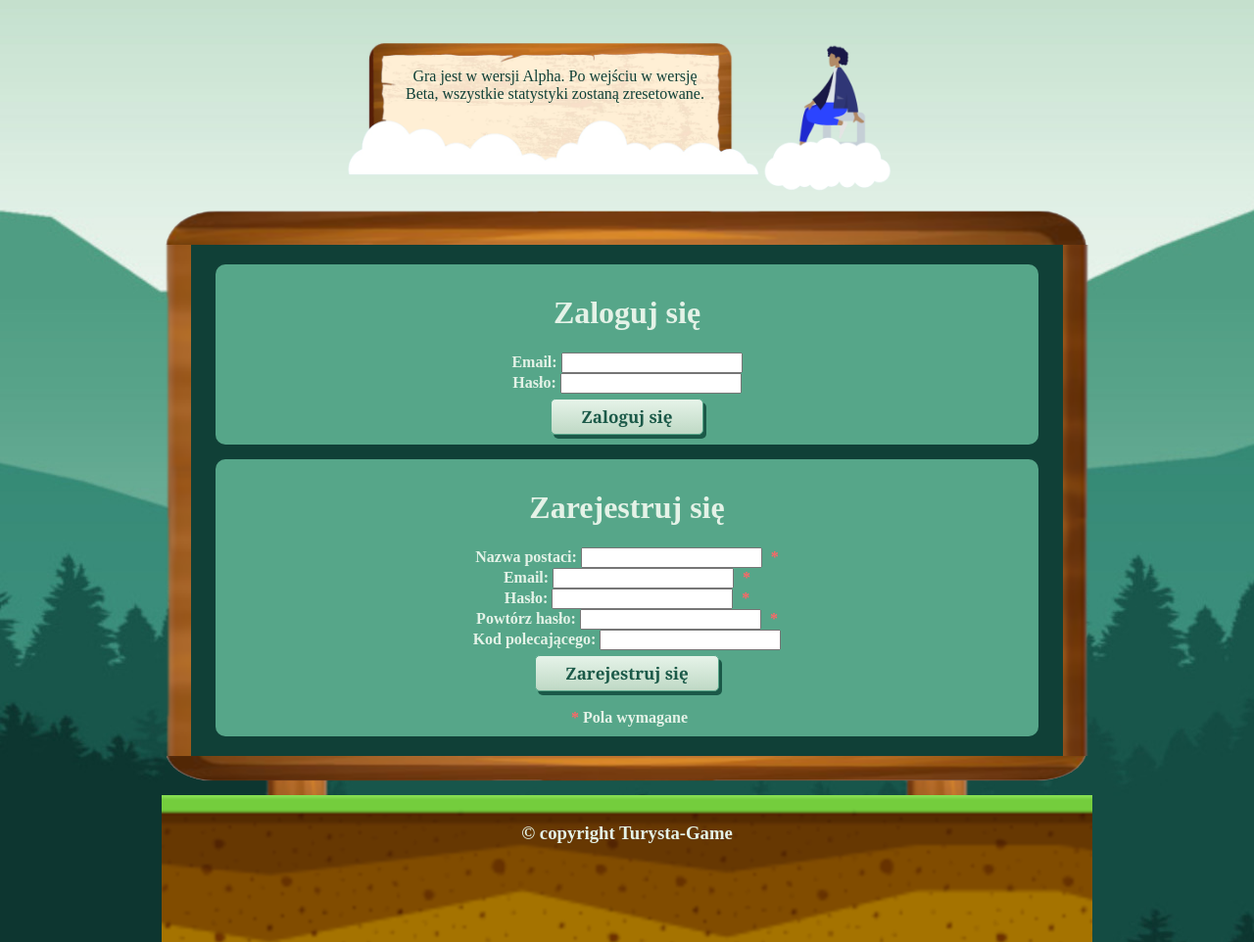
After one commit to PiskorowskiJakub/Turysta, a PHP site: page / in a window 1280 px wide. The commit adds this page. Shown: the whole page at 98% size. Run offline with PHP 8.4, Linux system fonts and the light colour scheme; style sheets or scripts are compiled from the project's sources.

Commit message:
Created signin page

```diff
--- /dev/null
+++ b/index.php
@@ -0,0 +1,68 @@
+<?php
+if(isset($_GET["page"])) $strona = "./pages/".$_GET["page"];
+else $strona = "./pages/profile";
+?>
+<!DOCTYPE html>
+<html>
+  <head>
+    <meta name="viewport" content="width=device-width, initial-scale=1">
+    <link rel="stylesheet" href="https://cdnjs.cloudflare.com/ajax/libs/font-awesome/4.7.0/css/font-awesome.min.css">
+
+    <!-- Styles -->
+    <link rel="stylesheet" href="./styles/main.css">
+    <link rel="stylesheet" href="./styles/menu.css">
+
+  </head>
+  <body>
+
+    <div class="pageLogin">
+
+
+
+      <div class="top">
+        <div class="infoBox">
+          <div class="info">
+            Gra jest w wersji Alpha. Po wejściu w wersję Beta, wszystkie statystyki zostaną zresetowane.
+          </div>
+        </div>
+      </div>
+
+      <div class="mainBox">
+        <div class="topMain"><pre> </pre></div>
+
+        <div class="main">
+          <div class="content">
+
+                <?php include("./pages/login.php"); ?>
+
+          </div>
+        </div>
+
+        <div class="bottomMain"><pre> </pre></div>
+      </div>
+
+
+
+
+    <div class="footer"><h3>© copyright Turysta-Game</h3></div>
+    </div>
+  </body>
+</html>
+
+<script>
+function myFunction() {
+  var x = document.getElementById("myTopnav");
+  if (x.className === "topnav") {
+    x.className += " responsive";
+  } else {
+    x.className = "topnav";
+  }
+}
+</script>
+
+<?php
+    if(isset($_POST['wybor'])){
+        if($_POST['wybor'] == 'm') {header('Location: ./main.php'); exit;}
+        //else if($_POST['wybor'] == 'l') include("./pages/login.php");
+    }
+?>
--- /dev/null
+++ b/pages/login.php
@@ -0,0 +1,36 @@
+<?php include('scripts/signin.php'); ?>
+
+<div class="loginBox">
+    <h1>Zaloguj się </h1>
+
+    <form method="POST">
+        <label for="fname">Email: </label>
+        <input type="email" name="email" required/> </br>
+        <label for="fname">Hasło: </label>
+        <input type="password" name="password" required/> </br>
+        <input type="submit" name="login" value="Zaloguj się" class="mainButton"/>
+    </form>
+</div>
+<div class="signinBox">
+    <h1>Zarejestruj się </h1>
+
+    <form method="POST">
+        <label for="fname">Nazwa postaci: </label>
+        <input type="text" name="regUsername" required/> <span class="required"></span></br>
+        <label for="fname">Email: </label>
+        <input type="email" name="regEmail" required/> <span class="required"></span></br>
+        <label for="fname">Hasło: </label>
+        <input type="password" name="RegPassword" required/> <span class="required"></span></br>
+        <label for="fname">Powtórz hasło: </label>
+        <input type="password" name="RegRepassword" required/> <span class="required"></span></br>
+        <label for="fname">Kod polecającego: </label>
+        <input type="text" name="RegInvCode" /> </br>
+        <input type="submit" name="signin" value="Zarejestruj się" class="mainButton"/>
+    </form>
+
+    </br><span class="required"></span> Pola wymagane
+</div>
+
+<?php
+    if(isset($_POST['signin'])) SignIn();
+?>
--- /dev/null
+++ b/pages/scripts/signin.php
@@ -0,0 +1,16 @@
+<?php
+function SignIn(){
+    if(isset($_POST['signin'])){
+        header('Location: ./main.php'); exit;
+    }
+}
+
+
+
+/*
+if(isset($_POST['wybor'])){
+    if($_POST['wybor'] == 'm') {header('Location: ./main.php'); exit;}
+    //else if($_POST['wybor'] == 'l') include("./pages/login.php");
+}
+*/
+?>
--- a/styles/_base.scss
+++ b/styles/_base.scss
@@ -24,3 +24,4 @@ $maxWidth: 967px; //to response web
 $widthHeader: 1200px;
 
 $font-size: 15px;
+$font-color: $third-color;
--- a/styles/main.css
+++ b/styles/main.css
@@ -9,11 +9,77 @@ body {
   background-position: center;
   background-attachment: fixed;
   background-position: center center;
+  margin: 0;
+  display: flex;
+  justify-content: center;
 }
 
 .page {
   margin: 0;
   padding: 0;
+}
+
+.pageLogin {
+  margin: 0 auto;
+  text-align: center;
+  display: flex;
+  flex-direction: column;
+}
+
+.pageLogin .top {
+  width: 100%;
+}
+
+.pageLogin .top .infoBox {
+  width: 100%;
+}
+
+.pageLogin .top .infoBox .info {
+  max-width: 520px;
+}
+
+.pageLogin .mainBox {
+  font-weight: bold;
+}
+
+.pageLogin .mainBox .required::before {
+  content: "*";
+  color: #ff6666;
+  margin-left: 5px;
+}
+
+.pageLogin .loginBox, .pageLogin .signinBox {
+  background-color: #56A689;
+  border-radius: 10px;
+  margin: 15px 20px;
+  padding: 10px 0;
+}
+
+.mainButton {
+  box-shadow: 3px 4px 0px 0px #1b5948;
+  background: linear-gradient(to bottom, #e4f2e7 5%, #bfd9c5 100%);
+  background-color: #e4f2e7;
+  border-radius: 5px;
+  border: 1px solid #56a689;
+  display: inline-block;
+  cursor: pointer;
+  color: #1b5948;
+  font-family: Georgia;
+  font-size: 17px;
+  font-weight: bold;
+  padding: 6px 30px;
+  text-decoration: none;
+  margin-top: 5px;
+}
+
+.mainButton:hover {
+  background: linear-gradient(to bottom, #bfd9c5 5%, #e4f2e7 100%);
+  background-color: #bfd9c5;
+}
+
+.mainButton:active {
+  position: relative;
+  top: 1px;
 }
 
 .top {
@@ -37,6 +103,7 @@ body {
 .top .infoBox {
   background-image: url("../img/layout/chmura-ghost-info.png");
   max-width: 600px;
+  min-width: 500px;
   max-height: 198px;
   margin-top: 2%;
   width: 65%;
@@ -88,7 +155,7 @@ body {
 }
 
 .mainBox {
-  width: 80%;
+  width: 950px;
   max-width: 1000px;
   display: flex;
   flex-direction: column;
@@ -128,17 +195,17 @@ body {
 .footer {
   background-image: url("../img/layout/footer.png");
   background-position: absolute;
-  border: 1px solid red;
   bottom: 0;
+  left: 0;
   width: 100%;
   height: 150px;
-  max-height: 200px;
 }
 
 .footer h3 {
   text-align: center;
   color: #E4F2E7;
   padding-top: 3%;
+  margin-block-start: 0;
 }
 
 @media only screen and (max-width: 967px) {
--- a/styles/main.scss
+++ b/styles/main.scss
@@ -12,13 +12,83 @@
     background-position: center;
     background-attachment: fixed;
     background-position: center center;
+    margin:0;
+    display: flex;
+    justify-content: center;
   }
   .page{
     margin:0;
     padding: 0;
   }
+  //----------------------------------------------------
+  // Page Login
+  //----------------------------------------------------
+  .pageLogin{
+    margin: 0 auto;
 
+    text-align: center;
+    display: flex;
+    flex-direction: column;
 
+    .top{
+      width: 100%;
+      .infoBox{
+        //max-width: 1000px;
+        width: 100%;
+        .info{
+          max-width: 520px;
+        }
+      }
+    }
+    .mainBox{
+      font-weight: bold;
+
+      .required::before {
+        content: "*";
+        color: rgb(255, 102, 102);
+        margin-left: 5px;
+      }
+    }
+
+    .loginBox, .signinBox{
+      background-color: $third-color;
+      border-radius: 10px;
+      margin: 15px 20px;
+      padding: 10px 0;
+    }
+  }
+
+  //----------------------------------------------------
+  // Main button
+  //----------------------------------------------------
+  .mainButton {
+    box-shadow: 3px 4px 0px 0px #1b5948;
+    background:linear-gradient(to bottom, #e4f2e7 5%, #bfd9c5 100%);
+    background-color:#e4f2e7;
+    border-radius:5px;
+    border:1px solid #56a689;
+    display:inline-block;
+    cursor:pointer;
+    color:#1b5948;
+    font-family:Georgia;
+    font-size:17px;
+    font-weight:bold;
+    padding:6px 30px;
+    text-decoration:none;
+
+    margin-top: 5px;
+  }
+  .mainButton:hover {
+    background:linear-gradient(to bottom, #bfd9c5 5%, #e4f2e7 100%);
+    background-color:#bfd9c5;
+  }
+  .mainButton:active {
+    position:relative;
+    top:1px;
+  }
+  //----------------------------------------------------
+  // Top style
+  //----------------------------------------------------
   .top{
     float: left;
     width: 79%;
@@ -41,6 +111,7 @@
         background-image: $info-background-image;
 
         max-width: 600px;
+        min-width: 500px;
         max-height: 198px;
         margin-top: 2%;
         width: 65%;
@@ -93,8 +164,11 @@
     }
   }
 
+  //----------------------------------------------------
+  // Main Box style
+  //----------------------------------------------------
   .mainBox {
-    width: 80%;
+    width: 950px;
     max-width: 1000px;
 
     display: flex;
@@ -131,23 +205,30 @@
     }
 
   }
-
+  //----------------------------------------------------
+  // Footer style
+  //----------------------------------------------------
   .footer{
     background-image: $footer-background-image;
     background-position: absolute;
 
-    border: 1px solid red;
     bottom: 0;
+    left: 0;
     width: 100%;
     height: 150px;
-    max-height: 200px;
+
 
     h3{
       text-align: center;
       color: $first-color;
       padding-top: 3%;
+      margin-block-start: 0;
     }
   }
+
+  //----------------------------------------------------
+  // Responsive styles
+  //----------------------------------------------------
 
   @media only screen and (max-width: $maxWidth) {
     /* For mobile phones: */
--- a/styles/menu.scss
+++ b/styles/menu.scss
@@ -54,6 +54,10 @@
     }
   }
 
+  //----------------------------------------------------
+  // Responsive styles
+  //----------------------------------------------------
+
   @media screen and (max-width: $maxWidth) {
     .topnav a:not(:first-child) {display: none;}
     .topnav a.icon {
```
Also changed, not shown: main.php (+11 -10 lines), pages/badges.php (added, +9 -0 lines), pages/work.php (added, +9 -0 lines), styles/main.min.css.
